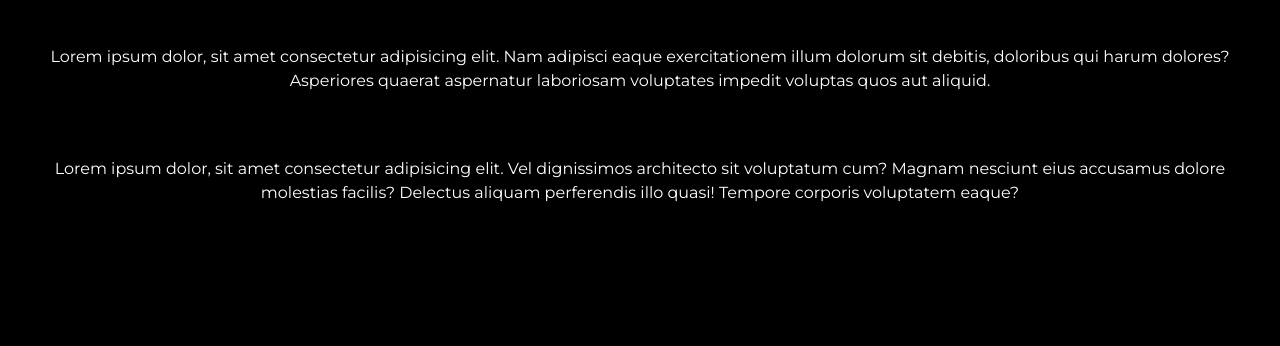
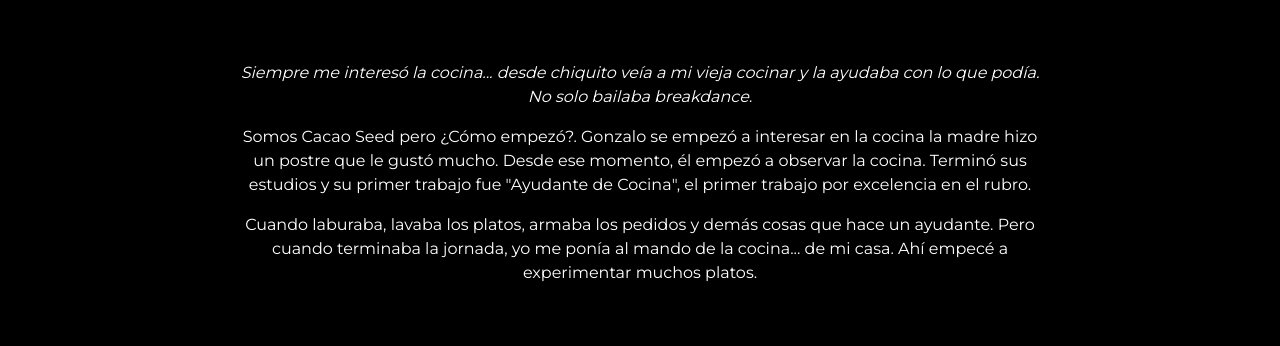
Before and after one commit to nima8998/Proyecto_DesarrolloWeb_CoderHouse, a website: page nosotros.html in a window 1280 px wide. Shown: the part 426-772 px from the top of the page. Drawn offline with nearby package versions, Linux system fonts and the light colour scheme; a web font is replaced by a local one.

Commit message:
Se agrega informacion en la seccion de Nosotros.

```diff
--- a/nosotros.html
+++ b/nosotros.html
@@ -5,7 +5,8 @@
     <meta charset="UTF-8">
     <meta name="viewport" content="width=device-width, initial-scale=1.0">
 
-    <meta name="keywords" content="cacao, cacaoseed, seed, ganaches, ganache de chocolate, bombones, bombones, chocolate, frutas">
+    <meta name="keywords"
+        content="cacao, cacaoseed, seed, ganaches, ganache de chocolate, bombones, bombones, chocolate, frutas">
     <meta name="description" content="Esto somos notrosos... no solo ganaches haciendo ganaches.">
     <meta name="author" content="Nicolas Mauna">
 
@@ -43,7 +44,7 @@
             <a href="index.html" class="nav--enlaces">Inicio</a>
             <a href="productos.html" class="nav--enlaces">Productos</a>
             <a class="armar nav--enlaces" data-toggle="modal" data-target="#pedido" style="cursor: pointer;">Arma tu
-                    pedido</a>
+                pedido</a>
             <a href="nosotros.html" class="nav--enlaces">Nosotros</a>
             <a href="contacto.html" class="nav--enlaces">Contacto</a>
         </nav>
@@ -52,19 +53,31 @@
     <main class="nosotros">
         <section class="nos1">
             <article>
-                <p>Lorem ipsum dolor, sit amet consectetur adipisicing elit. Nam adipisci eaque exercitationem illum
-                    dolorum
-                    sit debitis, doloribus qui harum dolores? Asperiores quaerat aspernatur laboriosam voluptates
-                    impedit
-                    voluptas quos aut aliquid.</p>
+                <p><i>Siempre me interesó la cocina... desde chiquito veía a mi vieja cocinar y la ayudaba con lo que
+                        podía. No solo bailaba breakdance.
+                    </i></p>
+                <p>Somos Cacao Seed pero ¿Cómo empezó?. Gonzalo se empezó a interesar en la cocina la madre hizo un
+                    postre que le gustó mucho. Desde ese momento, él empezó a observar la cocina. Terminó sus estudios y
+                    su primer trabajo fue "Ayudante de Cocina", el primer trabajo por excelencia en el rubro.
+                </p>
+                <p>
+                    Cuando laburaba, lavaba los platos, armaba los pedidos y demás cosas que hace un ayudante. Pero
+                    cuando terminaba la jornada, yo me ponía al mando de la cocina... de mi casa. Ahí empecé a
+                    experimentar muchos platos.
+                </p>
             </article>
         </section>
         <img src="img/logo.png" alt="" class="logo">
         <section class="nos2">
             <article>
-                <p>Lorem ipsum dolor, sit amet consectetur adipisicing elit. Vel dignissimos architecto sit voluptatum
-                    cum? Magnam nesciunt eius accusamus dolore molestias facilis? Delectus aliquam perferendis illo
-                    quasi! Tempore corporis voluptatem eaque?</p>
+                <p>Para ser exacto, me destaco en pastelería y la magia que hay despues de cenar, ese postrecito que
+                    tanto esperemos.
+                </p>
+                <p>
+                    Me especialicé en el área y... conocí el ganache. Experimente varias veces para mi hasta que logré
+                    encontrar "el punto justo de cosecha".
+                    <p>La medida justa de los ingredientes me hizo ser <b><em>Cacao Seed</em></b>.</p>
+                </p>
             </article>
         </section>
     </main>
--- a/scss/htmls/_nosotros.scss
+++ b/scss/htmls/_nosotros.scss
@@ -13,17 +13,23 @@
     text-align: center;
     padding: 2rem;
 
-    .nos1 {
-        grid-area: nos1;
-    }
-
     .logo {
         grid-area: logo;
         justify-self: center;
     }
 
+    .nos1 {
+        grid-area: nos1;
+    }
+
+
     .nos2 {
         grid-area: nos2;
     }
 
+    p{
+        margin: 1rem;
+        max-width: 800px;
+    }
+
 }
```
Also changed, not shown: css/pruebaScss.css.
